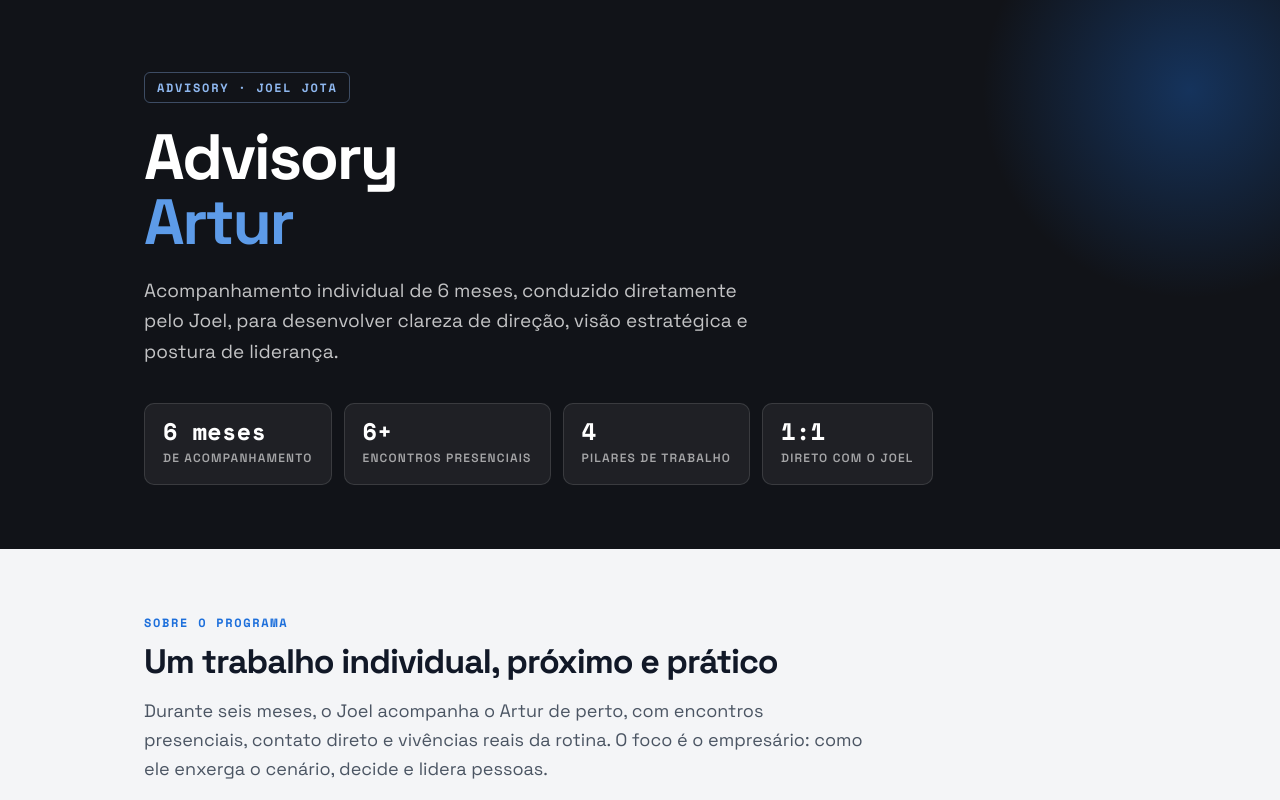
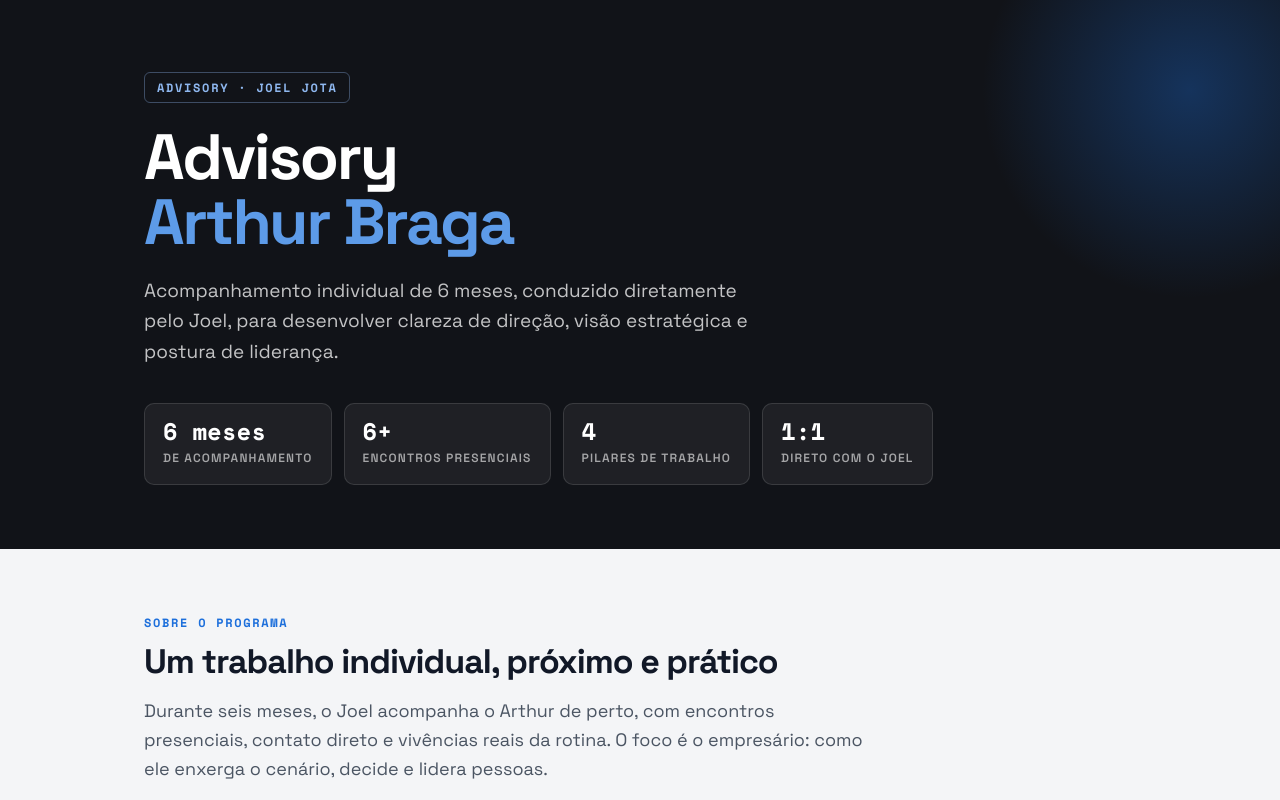
Before and after one commit to grasinunes-jotaco/grasinunes-jotaco, a plain HTML site: page advisory-artur.html in a window 1280 px wide. Shown: the top 800 px of the page. Drawn offline with nearby package versions, Linux system fonts and the light colour scheme.

Commit message:
Advisory: nome correto Arthur Braga
Co-Authored-By: Claude Opus 5.5 <noreply@anthropic.com>
Claude-Session: https://claude.ai/code/session_01Tuy8XonQwheBJur6ssFUx8

```diff
--- a/advisory-artur.html
+++ b/advisory-artur.html
@@ -4,7 +4,7 @@
 <meta charset="UTF-8">
 <meta name="viewport" content="width=device-width, initial-scale=1.0, viewport-fit=cover">
 <meta name="theme-color" content="#111318">
-<title>Advisory Artur — Joel Jota</title>
+<title>Advisory Arthur Braga — Joel Jota</title>
 <link href="https://fonts.googleapis.com/css2?family=Space+Grotesk:wght@300;400;500;600;700&family=Space+Mono:wght@400;700&display=swap" rel="stylesheet">
 <style>
 :root{
@@ -117,7 +117,7 @@ footer b{font-family:'Space Mono',monospace;color:var(--blue);letter-spacing:.04
 <header class="hero">
   <div class="wrap">
     <div class="tag">Advisory · Joel Jota</div>
-    <h1>Advisory<br><span>Artur</span></h1>
+    <h1>Advisory<br><span>Arthur Braga</span></h1>
     <p class="lead">Acompanhamento individual de 6 meses, conduzido diretamente pelo Joel, para desenvolver clareza de direção, visão estratégica e postura de liderança.</p>
     <div class="facts">
       <div class="fact"><b>6 meses</b><small>de acompanhamento</small></div>
@@ -133,7 +133,7 @@ footer b{font-family:'Space Mono',monospace;color:var(--blue);letter-spacing:.04
   <section>
     <div class="eyebrow">Sobre o programa</div>
     <h2>Um trabalho individual, próximo e prático</h2>
-    <p class="intro">Durante seis meses, o Joel acompanha o Artur de perto, com encontros presenciais, contato direto e vivências reais da rotina. O foco é o empresário: como ele enxerga o cenário, decide e lidera pessoas.</p>
+    <p class="intro">Durante seis meses, o Joel acompanha o Arthur de perto, com encontros presenciais, contato direto e vivências reais da rotina. O foco é o empresário: como ele enxerga o cenário, decide e lidera pessoas.</p>
   </section>
 
   <div class="next">
@@ -210,7 +210,7 @@ footer b{font-family:'Space Mono',monospace;color:var(--blue);letter-spacing:.04
       <div class="step" style="--i:5"><div class="m">Mês 5</div><span class="pl">Liderança</span><p>Influência sobre o time e consolidação da rotina de decisão.</p></div>
       <div class="step" style="--i:6"><div class="m">Mês 6</div><span class="pl">Fechamento</span><p>Avaliação da evolução nos 4 pilares e plano de continuidade.</p></div>
     </div>
-    <p class="note">A sequência de temas é uma referência e se ajusta ao momento do Artur ao longo do programa.</p>
+    <p class="note">A sequência de temas é uma referência e se ajusta ao momento do Arthur ao longo do programa.</p>
   </section>
 
   <section>
```
